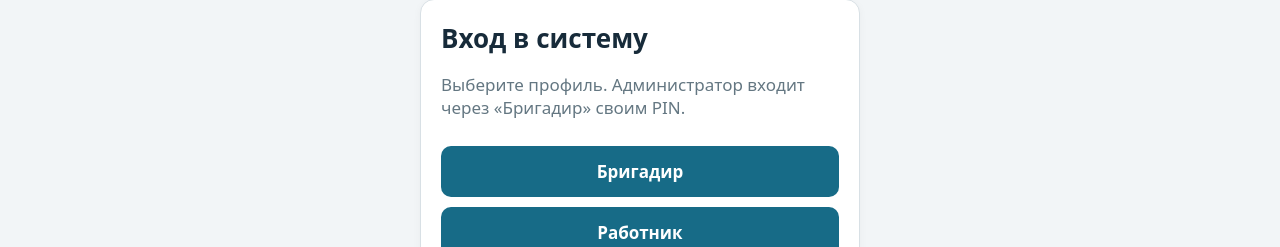
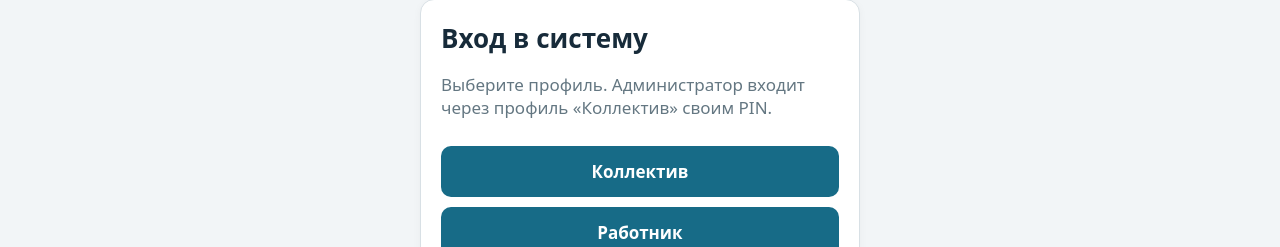
Before and after one commit to Egor2555/Proect_chappi_kopejka, a website: page public/index.html in a window 1280 px wide. Shown: the part 151-398 px from the top of the page. Drawn offline with Linux system fonts and the light colour scheme; no server answers.

Commit message:
Переименовать профиль «Бригадир» в «Коллектив» в интерфейсе

```diff
--- a/public/index.html
+++ b/public/index.html
@@ -9,8 +9,8 @@
   <header class="topbar"><div><strong>CHAPPI EDITION</strong><small>Учёт производства столбов 60×40</small></div><div class="row top-actions"><div id="userBadge"></div><button id="logoutGlobal" hidden>Выйти</button></div></header>
   <main>
     <section id="loginView" class="panel login">
-      <h1>Вход в систему</h1><p class="muted">Выберите профиль. Администратор входит через «Бригадир» своим PIN.</p>
-      <form id="loginForm"><div class="profile-choice"><button type="button" data-login-profile="brigadier">Бригадир</button><button type="button" data-login-profile="worker">Работник</button></div><input type="hidden" name="profile" value="brigadier"><label id="pinLabel">PIN<input name="pin" inputmode="numeric" pattern="[0-9]*" autocomplete="one-time-code" maxlength="8"></label><button>Войти</button></form>
+      <h1>Вход в систему</h1><p class="muted">Выберите профиль. Администратор входит через профиль «Коллектив» своим PIN.</p>
+      <form id="loginForm"><div class="profile-choice"><button type="button" data-login-profile="brigadier">Коллектив</button><button type="button" data-login-profile="worker">Работник</button></div><input type="hidden" name="profile" value="brigadier"><label id="pinLabel">PIN<input name="pin" inputmode="numeric" pattern="[0-9]*" autocomplete="one-time-code" maxlength="8"></label><button>Войти</button></form>
       <p id="loginError" class="error" role="alert"></p>
       <button type="button" id="adminRecoveryStart" class="secondary" hidden>Восстановить доступ администратора</button>
       <form id="adminRecoveryForm" hidden>
```
